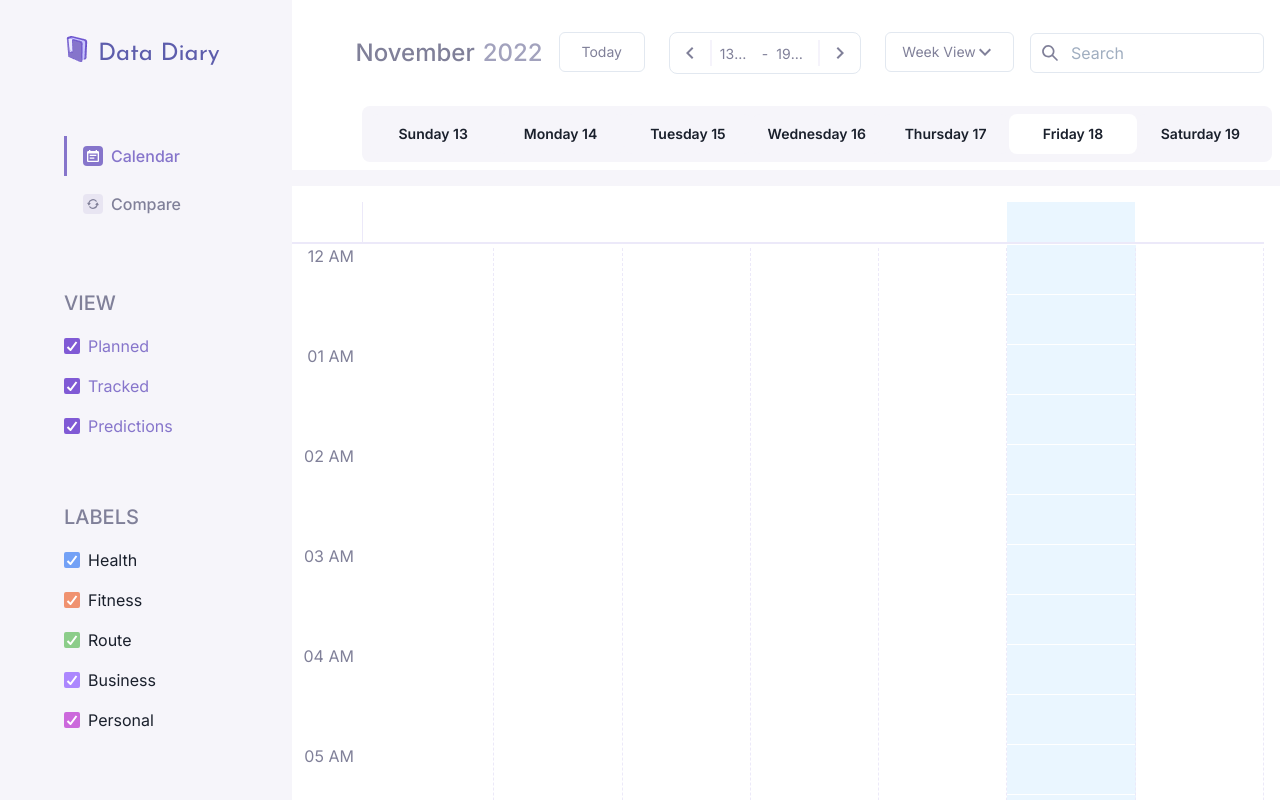
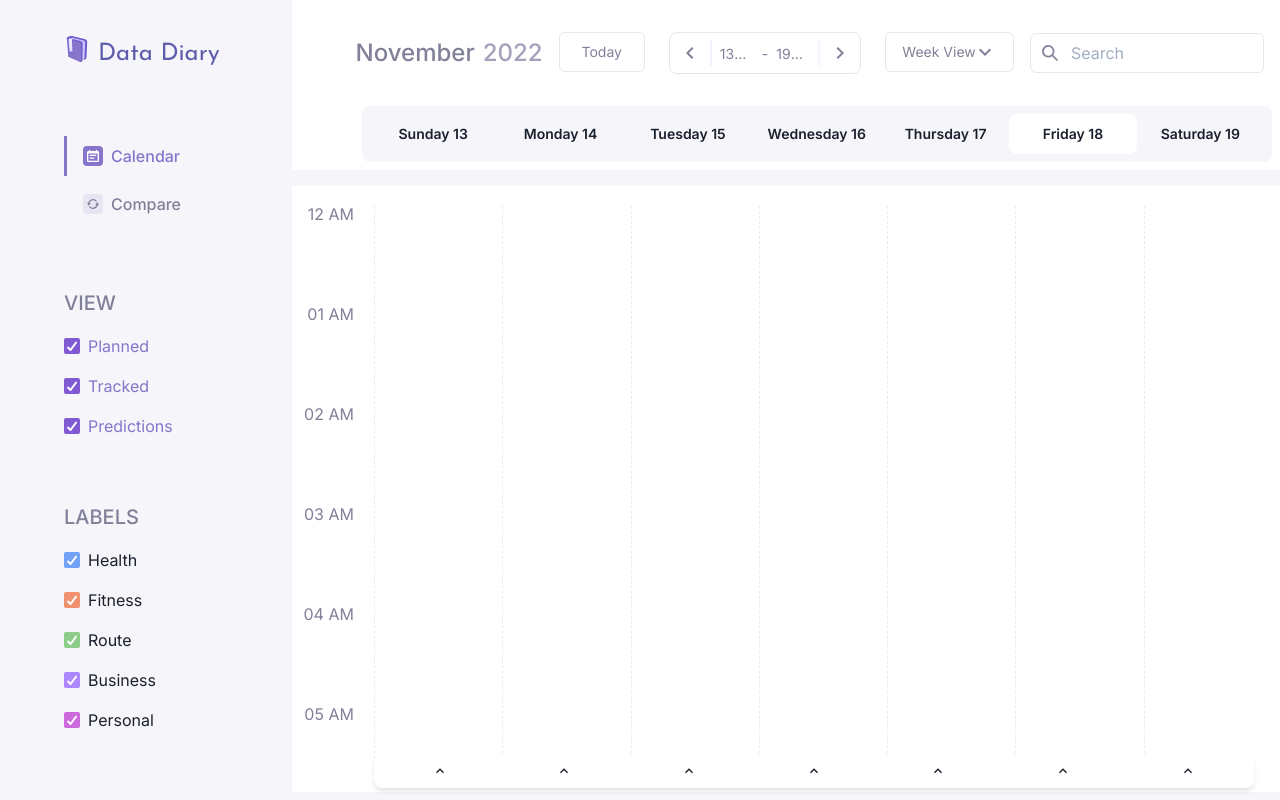
Before and after one commit to polymahh/data-diary-prifina, a React (Create React App) app: page / in a window 1280 px wide. Shown: the top 800 px of the page. Built offline with nearby package versions, Linux system fonts and the light colour scheme.

Commit message:
added footer/ allday events show in the footer

```diff
--- a/src/App.css
+++ b/src/App.css
@@ -12,6 +12,11 @@
   --darkText:#808099;
   --bordercolor: #EEEBF8
 
+
+}
+
+body{
+  overflow: hidden;
 
 }
 
--- a/src/App.js
+++ b/src/App.js
@@ -1,7 +1,7 @@
 // styles
 import "./App.css"
 import "./sass/styles.scss"
-import { Box, Flex,} from "@chakra-ui/react"
+import { Box, Flex, Grid, SimpleGrid,} from "@chakra-ui/react"
 // react
 import { useState,useCallback, useEffect,useMemo } from "react";
 // calendar library
@@ -23,16 +23,17 @@ import Event from "./Components/Event"
 // context
 import { useContext } from "react";
 import EventContext from "./context/EventContext";
+import Footer from "./Components/footer/Footer";
 
 
 // formating and sorting the events
 var myEventsList = [...ouraEvents,...googleEvents,...whoopEvents]
 // background event
-// const allDayEvents = myEventsList.filter(item => item.allDay).sort((a,b)=> new Date(a.start) - new Date(b.start))
-const allEvents = myEventsList.sort((a,b)=> new Date(a.start) - new Date(b.start))
+const allDayEvents = myEventsList.filter(item => item.allDay).sort((a,b)=> new Date(a.start) - new Date(b.start))
+// const allEvents = myEventsList.sort((a,b)=> new Date(a.start) - new Date(b.start))
 // non background events
-// const arrEvents = myEventsList.filter(item => !item.allDay).sort((a,b)=> new Date(a.start) - new Date(b.start))
-const myEvents = allEvents.map(event => {return {...event,overlap:0,index:0}})// index for zIndex and overlap for leftmargin
+const arrEvents = myEventsList.filter(item => !item.allDay).sort((a,b)=> new Date(a.start) - new Date(b.start))
+const myEvents = arrEvents.map(event => {return {...event,overlap:0,index:0}})// index for zIndex and overlap for leftmargin
 
 for(let i = 0 ; i < myEvents.length ; i++ ){
   for(let j = i+1 ; j < myEvents.length; j++){
@@ -132,7 +133,7 @@ const eventPropGetter = (event) => {
   let bg = '#fff';
   let text = "red"
   let border = "red"
-  let ml = `${event.overlap * 40}px`
+  let ml = `${(event.overlap * 40)+8}px`
   if(view === "month"){
     ml = "0px"
   }
@@ -165,12 +166,20 @@ const eventPropGetter = (event) => {
       color:text,
       backgroundColor: bg,
       borderColor : border,
-      minWidth: `calc(100% - 8px - ${ml})`,
+      minWidth: `calc(100% - ${ml})`,
       marginLeft:ml,
       zIndex : `${event.index}`,
       // ":hover":{borderWidth:"2px",borderColor : "red"}
     },
   };
+}
+// overwrite the bgcolor of default curent day
+const dayPropGetter = () =>{
+  return {
+    style:{
+      backgroundColor:"white",
+    }
+  }
 }
 // foramt hours column in day and week views like this : 00 AM
 const formats =  {
@@ -181,20 +190,23 @@ const formats =  {
 
 
   return (
-    <Flex>
+    <Flex width={"100vw"} pos={"relative"}>
     <SideBar/>
-    <Flex
-    flexGrow={1}
-    direction={"column"}
-    justifyContent={"start"}
+    <SimpleGrid
+    flexGrow={"1"}
+    // direction={"column"}
+    templateRows={"1fr quto"}
+    templateColumns={"1fr"}
+    height={"100vh"}
     >
-    <Toolbar onNavigate={onNavigate} date={date} onView={onView} localizer={localizer} view={view} onRangeChange={onRangeChange} onDrillDown={onDrillDown}/>
+    <Toolbar onNavigate={onNavigate} date={date} onView={onView} localizer={localizer} view={view} onRangeChange={onRangeChange} onDrillDown={onDrillDown} />
 
-    <Box  bg={"white"} flexGrow={1} position={"relative"} >
+    <Box  bg={"white"} overflow={"auto"}  >
       <Calendar className="calendar"
         localizer={localizer}
         events={events}
         components={{event:Event}}
+        dayPropGetter={dayPropGetter}
         eventPropGetter={eventPropGetter}
         // backgroundEvents={allDayEvents}
         startAccessor="start"
@@ -202,7 +214,7 @@ const formats =  {
         onView={onView}
         view={view}
         onRangeChange={onRangeChange}
-        style={{width:"100%" ,padding: " 16px 16px 8px 0px"  }}
+        style={{width:"100%" ,padding: " 16px 16px 8px 0px" }}
         toolbar={false}
         views={views}
         messages={{ year: "Year" }}
@@ -212,8 +224,11 @@ const formats =  {
         formats={formats}
       />
     </Box >
+    <Flex  p={2} width={"full"} paddingLeft={"82px"} paddingRight={"26px"} paddingBottom={"12px"} marginTop={"-45px"} zIndex={100} >
+        <Footer view={view} localizer={localizer} date={date}/>
+    </Flex>
 
-    </Flex>
+    </SimpleGrid>
     </Flex>
   );
 }
--- a/src/Components/SideBar/SideBar.jsx
+++ b/src/Components/SideBar/SideBar.jsx
@@ -7,13 +7,13 @@ const SideBar = () => {
       minW={"fit-content"}
       py={9}
       px={[4, 10, 16]}
-      h={"full"}
-      spacing={0}
-      position={"-webkit-sticky"}
-      overflowY={"scroll"}
+      h={"100vh"}
+      // spacing={0}
+      // position={"-webkit-sticky"}
+      overflow={"scroll"}
       style={{
         zIndex: 5,
-        position: "sticky",
+        // position: "sticky",
         top: "-1px",
         scrollbarWidth: "none",
         msOverflowStyle: "none",
--- /dev/null
+++ b/src/Components/footer/Footer.jsx
@@ -0,0 +1,48 @@
+import { Box, Flex, Grid, Text } from "@chakra-ui/react";
+import { useContext } from "react";
+import EventContext from "../../context/EventContext";
+import FooterPopover from "./FooterPopover";
+import FooterEvents from "./FooterPopover";
+
+const Footer = ({ localizer, date, view }) => {
+  const { footerEvents } = useContext(EventContext);
+
+  const weekArr = [];
+
+  const start = localizer.startOf(date, "week");
+  for (let i = 0; i < 7; i++) {
+    const day = localizer.add(start, i, "day");
+    weekArr.push(day);
+  }
+
+  return view === "week" ? (
+    <Grid
+      templateColumns="repeat(7, 1fr)"
+      bg={"white"}
+      p={2}
+      gap={2}
+      borderRadius={"8px"}
+      width={"full"}
+      shadow={"md"}
+    >
+      {weekArr.map((day, idx) => {
+        const dayEvents = footerEvents.filter((event) =>
+          localizer.isSameDate(event.start, day)
+        );
+        return <FooterPopover dayEvents={dayEvents} />;
+      })}
+    </Grid>
+  ) : view === "day" ? (
+    <Flex
+      w={"full"}
+      justifyItems={"stretch"}
+      bg={"white"}
+      shadow={"md"}
+      p={2}
+      borderRadius={"8px"}
+    >
+      <Text>test</Text>
+    </Flex>
+  ) : null;
+};
+export default Footer;
--- /dev/null
+++ b/src/Components/footer/FooterEvent.jsx
@@ -0,0 +1,38 @@
+import { Box, Flex, Text, Icon } from "@chakra-ui/react";
+import Icon_health from "../../assets/health_icon";
+import Icon_fitness from "../../assets/fitness_icon";
+import Icon_route from "../../assets/route_icon";
+import Icon_personal from "../../assets/personal_icon";
+import Icon_business from "../../assets/business_icon";
+const icons = {
+  "icon business": Icon_business,
+  "icon health": Icon_health,
+  "icon route": Icon_route,
+  "icon personal": Icon_personal,
+  "icon fitness": Icon_fitness,
+};
+
+const FooterEvent = ({ event }) => {
+  return (
+    <>
+      <Flex gap={1} alignItems={"flex-start"}>
+        <Box borderRadius={"6px"} bg={`${event.category}.500`}>
+          <Icon
+            as={icons[`icon ${event.category}`]}
+            p={1}
+            boxSize={6}
+            color={"gray.100"}
+          />
+        </Box>
+        <Text overflowWrap={"break-word"}>{event.source}</Text>
+      </Flex>
+
+      <Flex>
+        <Text>
+          {event.allDay ? null : `${new Date(event.start).toLocaleString()}`}
+        </Text>
+      </Flex>
+    </>
+  );
+};
+export default FooterEvent;
--- /dev/null
+++ b/src/Components/footer/FooterPopover.jsx
@@ -0,0 +1,47 @@
+import { ChevronUpIcon } from "@chakra-ui/icons";
+import {
+  Box,
+  Center,
+  Flex,
+  IconButton,
+  Popover,
+  PopoverArrow,
+  PopoverBody,
+  PopoverCloseButton,
+  PopoverContent,
+  PopoverHeader,
+  PopoverTrigger,
+  Text,
+} from "@chakra-ui/react";
+import { useEffect } from "react";
+import FooterEvent from "./FooterEvent";
+
+const FooterPopover = ({ dayEvents }) => {
+  return (
+    <Popover placement={"top"}>
+      <PopoverTrigger>
+        <Center
+          px={4}
+          border={"1px"}
+          borderBottomRadius={"md"}
+          borderTop={"0px"}
+          borderColor={"white"}
+        >
+          <ChevronUpIcon />
+        </Center>
+      </PopoverTrigger>
+      <PopoverContent>
+        <PopoverArrow />
+        <PopoverCloseButton />
+        <PopoverHeader>All Day Events</PopoverHeader>
+        <PopoverBody>
+          <Flex gap={2} direction={"column"}>
+            {dayEvents &&
+              dayEvents.map((event) => <FooterEvent event={event} />)}
+          </Flex>
+        </PopoverBody>
+      </PopoverContent>
+    </Popover>
+  );
+};
+export default FooterPopover;
--- a/src/context/EventContext.js
+++ b/src/context/EventContext.js
@@ -34,6 +34,7 @@ export const EventProvider = ({children})=>{
 
     const [zoomData,setZoomData] = useState(null)
     const [events,setEvents] = useState(myEvents)
+    const [footerEvents,setFooterEvents] = useState(allDayEvents)
     const [labels,setLabels] = useState(["health","fitness","route","business","personal"])
 
 
@@ -60,9 +61,9 @@ const handleEvents =()=>{
   }
 }
 
-
+// console.log("footer",footerEvents)
     return (
-        <EventContext.Provider value={{zoomData,setZoomData,events,labels,handleLabels,handleEvents}}>
+        <EventContext.Provider value={{zoomData,setZoomData,events,labels,handleLabels,handleEvents,footerEvents}}>
             {children}
         </EventContext.Provider>
     )
--- a/src/sass/time-column.scss
+++ b/src/sass/time-column.scss
@@ -41,8 +41,8 @@
     top: 0;
     overflow: hidden;
     margin-top: 4px;
-    margin-left: 8px;
-    border-right: 1px dashed $calendar-border;
+    // margin-right: 8px;
+    border-left: 1px dashed $calendar-border;
     // border-right-color: rgba(0, 0, 0, 0.11);
     // border-top-width: 1px;
 
--- a/src/sass/time-grid.scss
+++ b/src/sass/time-grid.scss
@@ -50,7 +50,7 @@
 }
 
 .rbc-time-header {
-  display: flex;
+  display: none;
   flex: 0 0 auto; // should not shrink below height
   flex-direction: row;
 
@@ -115,9 +115,8 @@
   display: flex;
   flex: 1 0 0%;
   align-items: flex-start;
-  width: 100%;
-  border-top: 2px solid $calendar-border;
-  // gap: 6px;
+  width: 100% ;
+  gap: 8px; //new
   overflow-y: auto;
   position: relative;
 
```
